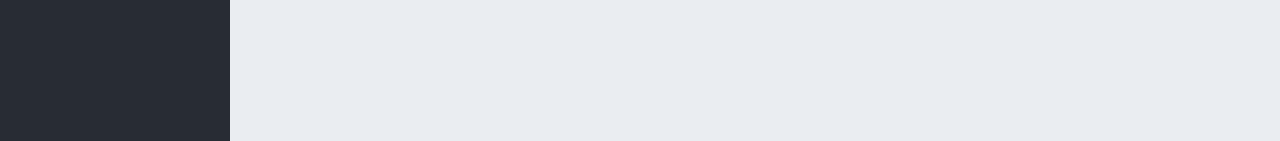
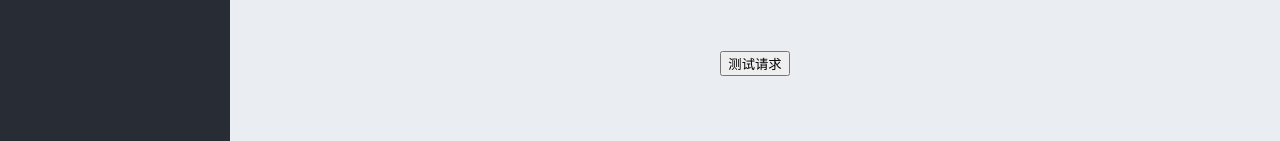
Before and after one commit to OurTeam233/canteen, a Vue app: page /ordering/Test/1 in a window 1280 px wide. Shown: the part 391-532 px from the top of the page. Built offline with nearby package versions, Linux system fonts and the light colour scheme; sample sign-in values are in the browser's storage.

Commit message:
完成登出时清空vuex和session

```diff
--- a/src/Layout/Ordering.vue
+++ b/src/Layout/Ordering.vue
@@ -148,7 +148,7 @@ export default {
             // //消息提示
             // this.msg.success('退出登录')
             //重置vuex中的数据(也可以不清除)
-            // this.$store.commit('clearVUEX')
+            this.$store.commit('clearVUEX')
             //跳转到首页
             this.$router.push("/logout");
           break
--- a/src/api/user.js
+++ b/src/api/user.js
@@ -8,3 +8,8 @@ import axios from '../utils/request'
 // export const login = (username, password, userType) => http.post('http://121.43.56.241:8080/CanteenWeb/User/Login', {username, password, userType})
 // export const login = (username, password, userType) => api.postListAPI(username, password, userType)
 export const login = (username, password, userType) => axios.post('/Login/Store', {username, password, userType})
+
+
+
+// 测试(查询店铺信息)
+export const test = (storeId) => axios.get('/Store', {storeId:storeId})
--- a/src/components/Statistics/Test.vue
+++ b/src/components/Statistics/Test.vue
@@ -2,12 +2,14 @@
   <div>
     我是测试界面 参数传递:{{ id }}
     <div style="width: 100%; height: 300px" ref="chart"></div>
+    <button @click="button(1)">测试请求</button>
   </div>
 </template>
 
 <script>
 let Echarts = require("echarts/lib/echarts");
 require("echarts/lib/chart/bar");
+import {test} from "../../api/user.js";
 
 export default {
   name: "Test",
@@ -34,7 +36,14 @@ export default {
       // 4.传入数据
       this.chart.setOption(option);
     },
-  },
+    button(param) {
+      test(param).then((res) => {
+        console.log(res);
+      });
+    },
+  }
+
+
 };
 </script>
 
--- a/src/store/mutations.js
+++ b/src/store/mutations.js
@@ -12,6 +12,10 @@ const mutations = {
       label: '工作台',
       name: 'OverallStatistics'
     }]
+    // 顺便清除token
+    state.token = ''
+    state.userInfo = {}
+
   },
   // 跳转页面执行
   selectMenu(state, submenu) {
```
